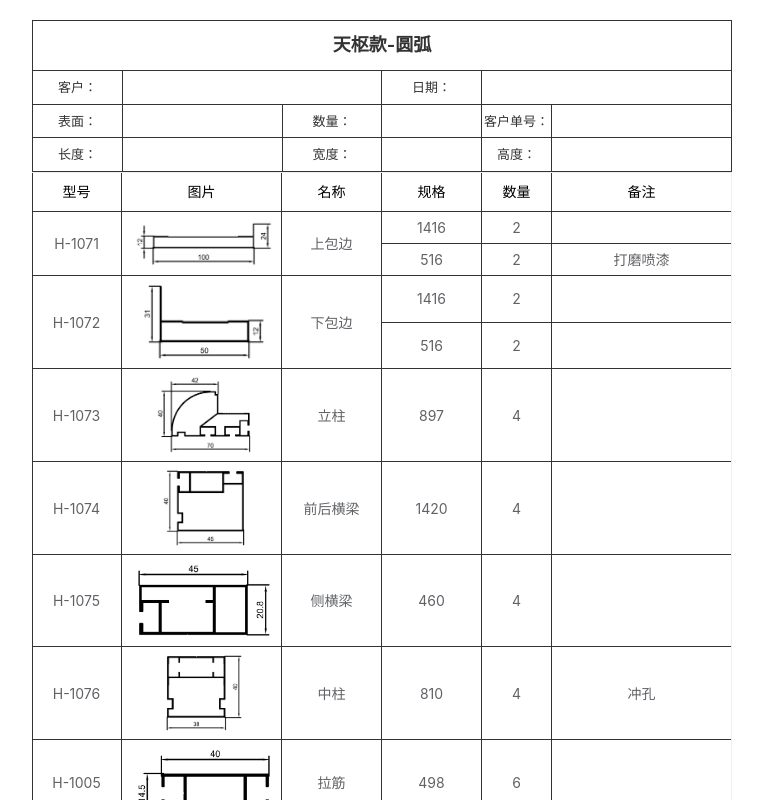
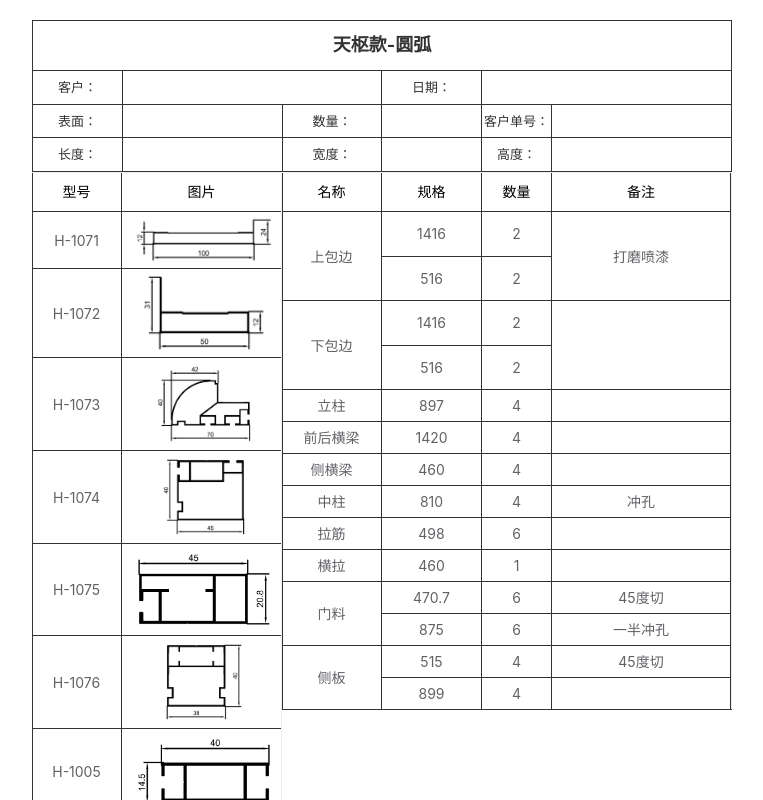
Before and after one commit to xmc0522/xihualvye, a Vue app in the folder xihualvye/: page / in a window 1280 px wide. Both pictures are taken after a click on the button "生成表格". Shown: the top 800 px of the page, without its empty margins (0-763 px from the left). Built offline with nearby package versions, Linux system fonts and the light colour scheme; the HTML template or start-up script is replaced by a standard one.

Commit message:
小修改

```diff
--- a/xihualvye/src/biaoge/常用表格.vue
+++ b/xihualvye/src/biaoge/常用表格.vue
@@ -28,29 +28,41 @@
         <td class="value-cell">{{ info.height }}</td>
       </tr>
     </table>
+<div class="table-row">
+    <!-- 主数据表格 - 型号和图片 -->
+    <el-table
+      :data="filteredTableData"
+      border
+      style="width: auto"
+      :span-method="mergeMethod1"
+      class="main-table"
+      :header-cell-style="{ background: '#fff', color: '#000', textAlign: 'center', fontWeight: 'normal' }"
+      :cell-style="cellStyleFn"
+    >
+      <el-table-column prop="xinghao" label="型号" width="90" />
+      <el-table-column prop="tupian" label="图片" width="160">
+        <template #default="{ row }">
+          <img v-if="row.tupian" :src="getImage(row.tupian)" :alt="row.tupian" class="table-img" />
+        </template>
+      </el-table-column>
+    </el-table>
 
-    <!-- 主数据表格 -->
+    <!-- 主数据表格 - 名称、规格、数量和备注 -->
     <el-table
       :data="filteredTableData"
       border
       style="width: 100%"
-      :span-method="mergeMethod"
+      :span-method="mergeMethod2"
       class="main-table"
       :header-cell-style="{ background: '#fff', color: '#000', textAlign: 'center', fontWeight: 'normal' }"
-      :cell-style="{ textAlign: 'center' }"
+      :cell-style="cellStyleFn"
     >
-      <el-table-column prop="xinghao" label="型号" width="90" />
-    <el-table-column prop="tupian" label="图片" width="160">
-      <template #default="{ row }">
-        <img v-if="row.tupian" :src="getImage(row.tupian)" :alt="row.tupian" class="table-img" />
-      </template>
-    </el-table-column>
       <el-table-column prop="mingcheng" label="名称" width="100" />
       <el-table-column prop="guige" label="规格" width="100" />
       <el-table-column prop="shuliang" label="数量" width="70" />
-      <el-table-column prop="beizhu" label="备注" min-width="100" />
+      <el-table-column prop="beizhu" label="备注" width="179" />
     </el-table>
-
+</div>
     <!-- 配件表 -->
     <table v-if="accessoryRows.length > 0" class="accessory-table" border="1" cellspacing="0" cellpadding="0">
       <tr>
@@ -100,7 +112,7 @@
 <script lang="ts" setup>
 import { useChangyongBiaoge } from '../ts/常用表格'
 
-const { info, filteredTableData, mergeMethod, accessoryRows, getImage } = useChangyongBiaoge()
+const { info, filteredTableData, mergeMethod1, mergeMethod2, cellStyleFn, accessoryRows, getImage } = useChangyongBiaoge()
 </script>
 
 <style scoped src="../css/常用表格.css"></style>
--- a/xihualvye/src/css/常用表格.css
+++ b/xihualvye/src/css/常用表格.css
@@ -39,6 +39,20 @@
 .value-cell {
   text-align: center;
   font-weight: bold;
+}
+
+/* 表格左右布局容器 */
+.table-row {
+  display: flex;
+  width: 100%;
+}
+
+.table-row > .el-table:first-child {
+  flex-shrink: 0;
+}
+
+.table-row > .el-table:last-child {
+  flex: 1;
 }
 
 /* 主数据表格 */
--- a/xihualvye/src/ts/常用表格.ts
+++ b/xihualvye/src/ts/常用表格.ts
@@ -49,7 +49,7 @@ export function useChangyongBiaoge() {
 
   // 主表格数据
   const tableData = [
-    { xinghao: 'H-1071', tupian: 'H-1071', mingcheng: '上包边', guige: '1416', shuliang: '2', beizhu: '', _mergeXinghao: 2, _mergeTupian: 2, _mergeMingcheng: 2 },
+    { xinghao: 'H-1071', tupian: 'H-1071', mingcheng: '上包边', guige: '1416', shuliang: '2', beizhu: '打磨喷漆', _mergeXinghao: 2, _mergeTupian: 2, _mergeMingcheng: 2 },
     { xinghao: 'H-1071', tupian: 'H-1071', mingcheng: '上包边', guige: '516', shuliang: '2', beizhu: '打磨喷漆', _mergeXinghao: 0, _mergeTupian: 0, _mergeMingcheng: 0 },
 
     { xinghao: 'H-1072', tupian: 'H-1072', mingcheng: '下包边', guige: '1416', shuliang: '2', beizhu: '', _mergeXinghao: 2, _mergeTupian: 2, _mergeMingcheng: 2 },
@@ -69,8 +69,9 @@ export function useChangyongBiaoge() {
 
     { xinghao: 'H-1077', tupian: 'H-1077', mingcheng: '门料', guige: '470.7', shuliang: '6', beizhu: '45度切', _mergeXinghao: 4, _mergeTupian: 4, _mergeMingcheng: 4 },
     { xinghao: 'H-1077', tupian: 'H-1077', mingcheng: '门料', guige: '875', shuliang: '6', beizhu: '一半冲孔', _mergeXinghao: 0, _mergeTupian: 0, _mergeMingcheng: 0 },
-    { xinghao: 'H-1077', tupian: 'H-1077', mingcheng: '门料', guige: '515', shuliang: '4', beizhu: '45度切', _mergeXinghao: 0, _mergeTupian: 0, _mergeMingcheng: 0 },
-    { xinghao: 'H-1077', tupian: 'H-1077', mingcheng: '门料', guige: '899', shuliang: '4', beizhu: '', _mergeXinghao: 0, _mergeTupian: 0, _mergeMingcheng: 0 },
+
+    { xinghao: 'H-1077', tupian: 'H-1077', mingcheng: '侧板', guige: '515', shuliang: '4', beizhu: '45度切', _mergeXinghao: 0, _mergeTupian: 0, _mergeMingcheng: 0 },
+    { xinghao: 'H-1077', tupian: 'H-1077', mingcheng: '侧板', guige: '899', shuliang: '4', beizhu: '', _mergeXinghao: 0, _mergeTupian: 0, _mergeMingcheng: 0 },
 
   ]
 
@@ -80,7 +81,7 @@ export function useChangyongBiaoge() {
     const filtered = tableData.filter(row => !excludeNames.includes(row.mingcheng))
 
     // 重新计算合并标记
-    const result = filtered.map((row, index) => ({ ...row }))
+    const result = filtered.map((row, index) => ({ ...row, _mergeBeizhu: 1 }))
     for (let i = 0; i < result.length; i++) {
       const currentRow = result[i]
       if (!currentRow) continue
@@ -97,6 +98,16 @@ export function useChangyongBiaoge() {
       currentRow._mergeXinghao = count
       currentRow._mergeTupian = count
       currentRow._mergeMingcheng = count
+      // 当名称为"上包边"或"下包边"时，备注列也进行合并
+      if (currentRow.mingcheng === '上包边' || currentRow.mingcheng === '下包边') {
+        currentRow._mergeBeizhu = count
+        for (let j = 1; j < count; j++) {
+          const mergedRow = result[i + j]
+          if (mergedRow) {
+            mergedRow._mergeBeizhu = 0
+          }
+        }
+      }
       for (let j = 1; j < count; j++) {
         const mergedRow = result[i + j]
         if (mergedRow) {
@@ -110,19 +121,49 @@ export function useChangyongBiaoge() {
     return result
   })
 
-  // 合并单元格方法
-  const mergeMethod = ({ row, column, rowIndex, columnIndex }: any) => {
-    // 对 型号(0)、图片(1)、名称(2) 列进行合并
-    if (columnIndex <= 2) {
-      const mergeKey = columnIndex === 0 ? '_mergeXinghao' : columnIndex === 1 ? '_mergeTupian' : '_mergeMingcheng'
+  // 合并单元格方法 - 第一个表格（型号+图片）
+  const mergeMethod1 = ({ row, column, rowIndex, columnIndex }: any) => {
+    // 对 型号(0)、图片(1) 列进行合并
+    if (columnIndex <= 1) {
+      const mergeKey = columnIndex === 0 ? '_mergeXinghao' : '_mergeTupian'
       if (row[mergeKey] > 0) {
         return { rowspan: row[mergeKey], colspan: 1 }
       } else if (row[mergeKey] === 0) {
         return { rowspan: 0, colspan: 0 }
       }
     }
+    return { rowspan: 1, colspan: 1 }
+  }
 
+  // 合并单元格方法 - 第二个表格（名称+规格+数量+备注）
+  const mergeMethod2 = ({ row, column, rowIndex, columnIndex }: any) => {
+    // 对 名称(0) 列进行合并
+    if (columnIndex === 0) {
+      if (row._mergeMingcheng > 0) {
+        return { rowspan: row._mergeMingcheng, colspan: 1 }
+      } else if (row._mergeMingcheng === 0) {
+        return { rowspan: 0, colspan: 0 }
+      }
+    }
+    // 对 备注(3) 列进行合并（当名称为"上包边"时）
+    if (columnIndex === 3) {
+      if (row._mergeBeizhu > 0) {
+        return { rowspan: row._mergeBeizhu, colspan: 1 }
+      } else if (row._mergeBeizhu === 0) {
+        return { rowspan: 0, colspan: 0 }
+      }
+    }
     return { rowspan: 1, colspan: 1 }
+  }
+
+  // 动态单元格样式：上包边和下包边的行高减半
+  const cellStyleFn = ({ row, column, rowIndex, columnIndex }: any) => {
+    const style: any = { textAlign: 'center' }
+    if (row.mingcheng === '上包边' || row.mingcheng === '下包边') {
+      style.height = '44.5px'
+      style.padding = '2px 0'
+    }
+    return style
   }
 
   // 完整配件数据映射（名称 -> 默认数量）
@@ -159,5 +200,5 @@ export function useChangyongBiaoge() {
     return rows
   })
 
-  return { info, filteredTableData, mergeMethod, accessoryRows, getImage }
+  return { info, filteredTableData, mergeMethod1, mergeMethod2, cellStyleFn, accessoryRows, getImage }
 }
```
